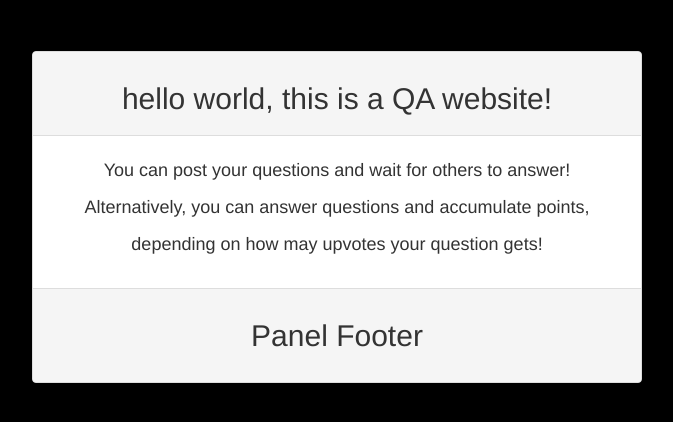
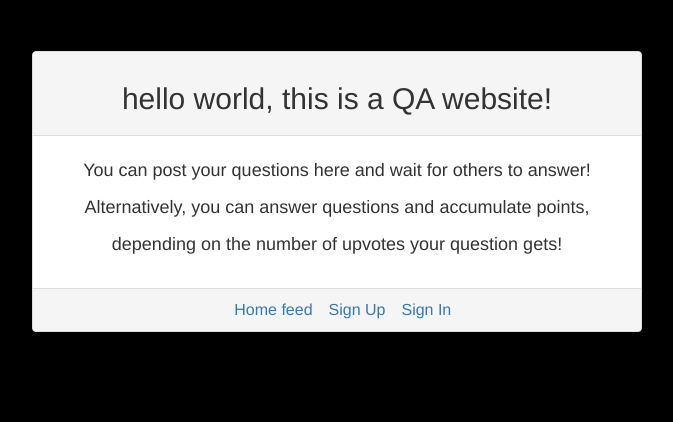
Before and after one commit to KevinLohJunYong/HelpDesk, a Django app: page /mainPage/ in a window 1280 px wide. Shown: the top 422 px of the page, without its empty margins (303-976 px from the left). Run offline with Django 3.2, Linux system fonts and the light colour scheme; some libraries are stand-ins or nearby versions.

Commit message:
done main page for now

```diff
--- a/templates/mainPage.html
+++ b/templates/mainPage.html
@@ -15,13 +15,17 @@
       <div class="panel-heading"> <h2> hello world, this is a QA website! </h2> </div>
       <div class="panel-body">
       {% block content %}
-        <h4 style="margin-bottom:3%;"> You can post your questions and wait for others to answer! </h4>
+        <h4 style="margin-bottom:3%;"> You can post your questions here and wait for others to answer! </h4>
         <h4 style="margin-bottom:3%;"> Alternatively, you can answer questions and accumulate points, </h4>
-        <h4 style="margin-bottom:3%;"> depending on how may upvotes your question gets! </h4>
+        <h4 style="margin-bottom:3%;"> depending on the number of upvotes your question gets! </h4>
     {% endblock %}
         </div>
           <div class="panel-footer">
-              <h2> Panel Footer <h2>
+              <div style="display:inline;font-size:medium;">
+                <a href=#" style="margin-left:2%"> Home feed </a>
+                <a href=#" style="margin-left:2%"> Sign Up </a>
+                <a href=#" style="margin-left:2%"> Sign In </a>
+              </div>
           </div>
       </div>
    </div>
```
